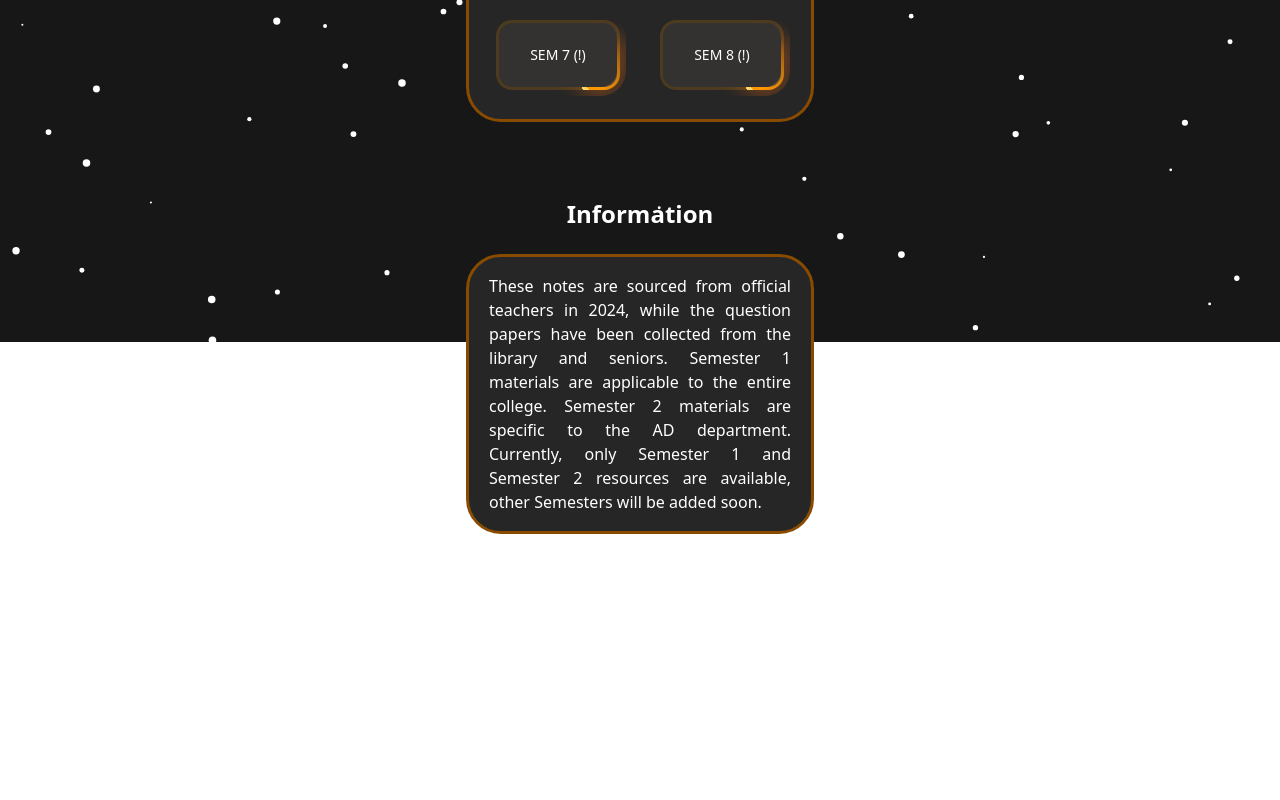
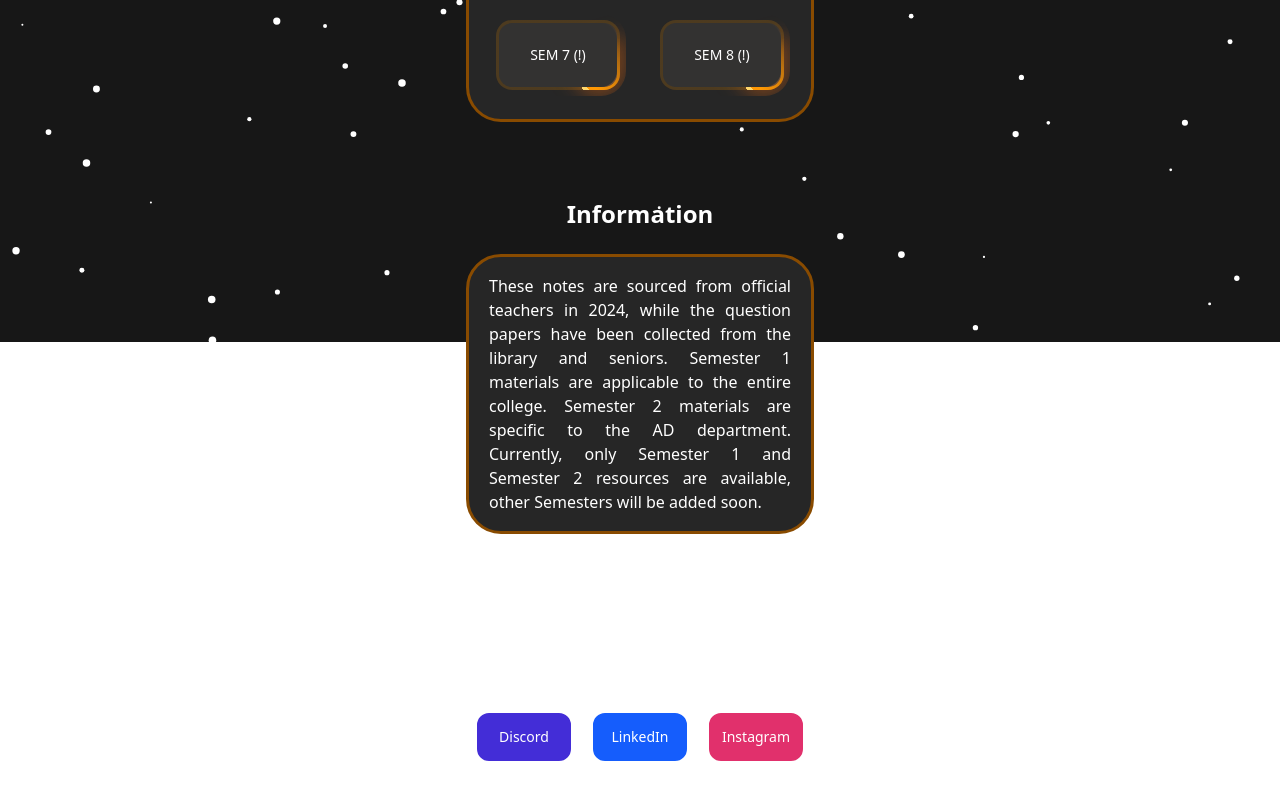
Before and after one commit to nakultt/Notes_website, a React (Vite) app: page / in a window 1280 px wide. Shown: the part 458-1258 px from the top of the page. Before the commit the page ends 1064 px from the top, so only its background shows below. Built offline with nearby package versions, Linux system fonts and the light colour scheme.

Commit message:
Unhide contact developer section on HomePage for improved accessibility

```diff
--- a/src/App.tsx
+++ b/src/App.tsx
@@ -95,7 +95,7 @@ function HomePage() {
           </div>
         </div>
 
-        <div className="flex flex-col m-3 mb-12 justify-center items-center mt-10 hidden">
+        <div className="flex flex-col m-3 mb-12 justify-center items-center mt-10">
           <h2 className="text-2xl font-bold m-3">Contact Developer</h2>
           <div className="flex flex-row">
             <Button className="bg-indigo-700 m-2 w-25 rounded-[15px] p-6 border-3 border-white" onClick={discord}>Discord</Button>
```
